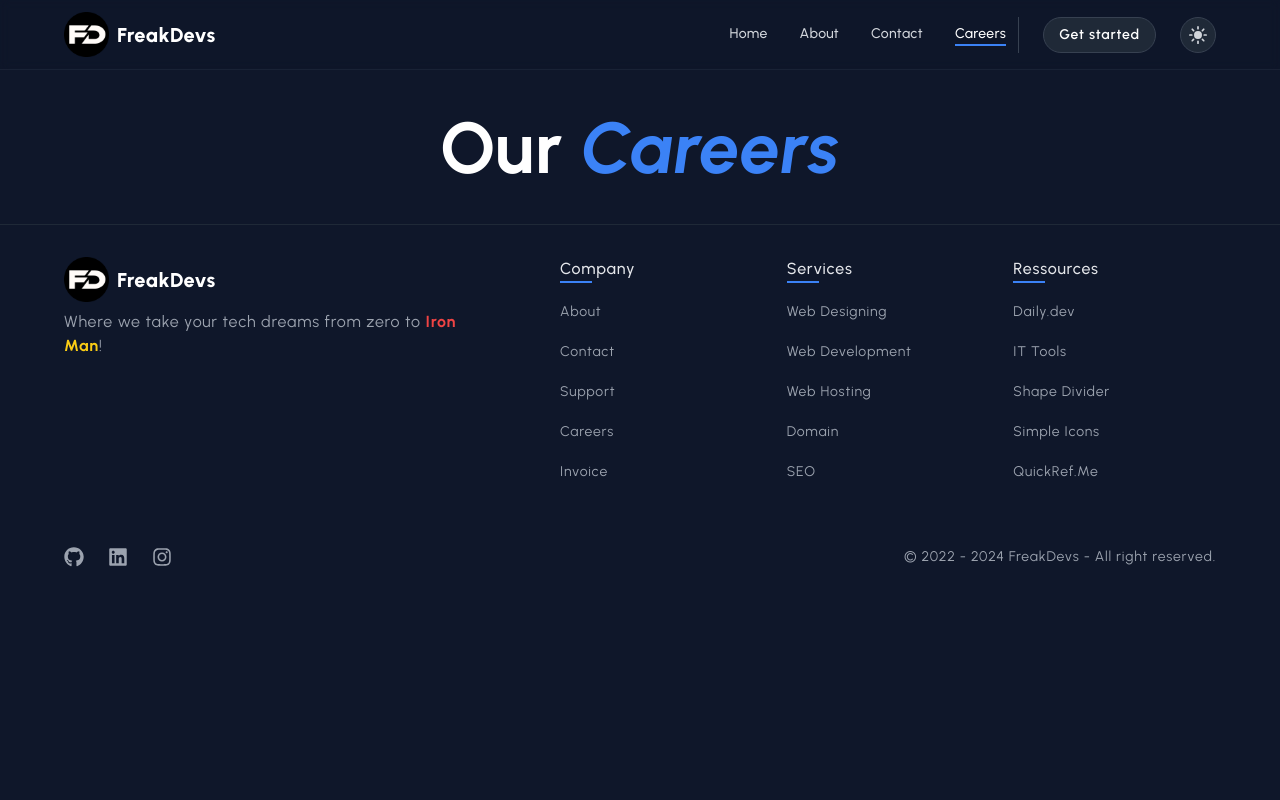
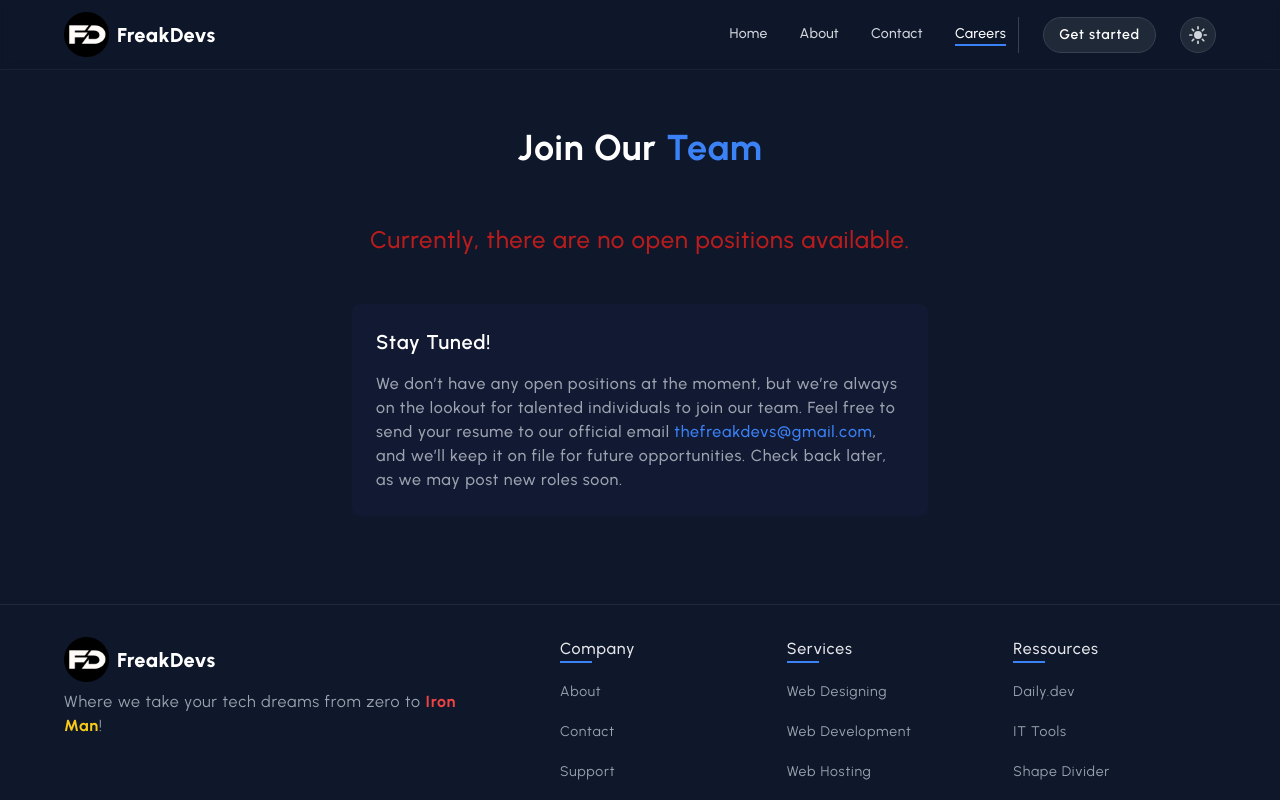
Before and after one commit to FreakDevelopers/Freak-Developers-Official-Site, a React (Vite) app: page /careers in a window 1280 px wide. Shown: the top 800 px of the page. Built offline with nearby package versions, Linux system fonts and the light colour scheme.

Commit message:
feat: career page updated & heading tags

```diff
--- a/src/pages/About.jsx
+++ b/src/pages/About.jsx
@@ -6,7 +6,7 @@ import VisionMission from "../components/VisionMission/VisionMission";
 function About() {
   return (
     <>
-      <h1 className="mt-8 text-5xl sm:text-6xl lg:text-7xl text-center font-bold text-[#00325E] dark:text-white">
+       <h1 className="mt-12 text-center text-3xl font-bold text-gray-800 dark:text-white md:text-4xl">
         About <span className="text-blue-500">Us</span>
       </h1>
       <VisionMission />
--- a/src/pages/Careers.jsx
+++ b/src/pages/Careers.jsx
@@ -2,11 +2,27 @@ import React from "react";
 
 function Careers() {
   return (
-    <>
-      <h1 className="mt-8 text-5xl sm:text-6xl lg:text-7xl text-center font-bold text-[#00325E] dark:text-white">
-        Our <span className="text-blue-500 italic">Careers</span>
+    <section>
+      <h1 className="mt-12 text-center text-3xl font-bold text-gray-800 dark:text-white md:text-4xl">
+        Join Our <span className="text-blue-500">Team</span>
       </h1>
-    </>
+      <h2 className="text-red-700 font-medium text-2xl text-center mt-14">
+        Currently, there are no open positions available.
+      </h2>
+      <div className="mx-auto my-12 lg:w-1/2 p-5 md:p-6 bg-indigo-900/10 rounded-lg">
+        <h3 className="mb-4 dark:text-white text-xl font-semibold">
+          Stay Tuned!
+        </h3>
+        <p className="text-gray-400 font-medium">
+          We don’t have any open positions at the moment, but we’re always on
+          the lookout for talented individuals to join our team. Feel free to
+          send your resume to our official email{" "}
+          <span className="text-blue-500">thefreakdevs@gmail.com</span>, and
+          we’ll keep it on file for future opportunities. Check back later, as
+          we may post new roles soon.
+        </p>
+      </div>
+    </section>
   );
 }
 
--- a/src/pages/Contact.jsx
+++ b/src/pages/Contact.jsx
@@ -3,7 +3,7 @@ import React from "react";
 function Contact() {
   return (
     <>
-      <h1 className="mt-8 text-5xl sm:text-6xl lg:text-7xl text-center font-bold text-[#00325E] dark:text-white">
+      <h1 className="mt-12 text-center text-3xl font-bold text-gray-800 dark:text-white md:text-4xl">
         Contact <span className="text-blue-500 italic">Us</span>
       </h1>
     </>
```
